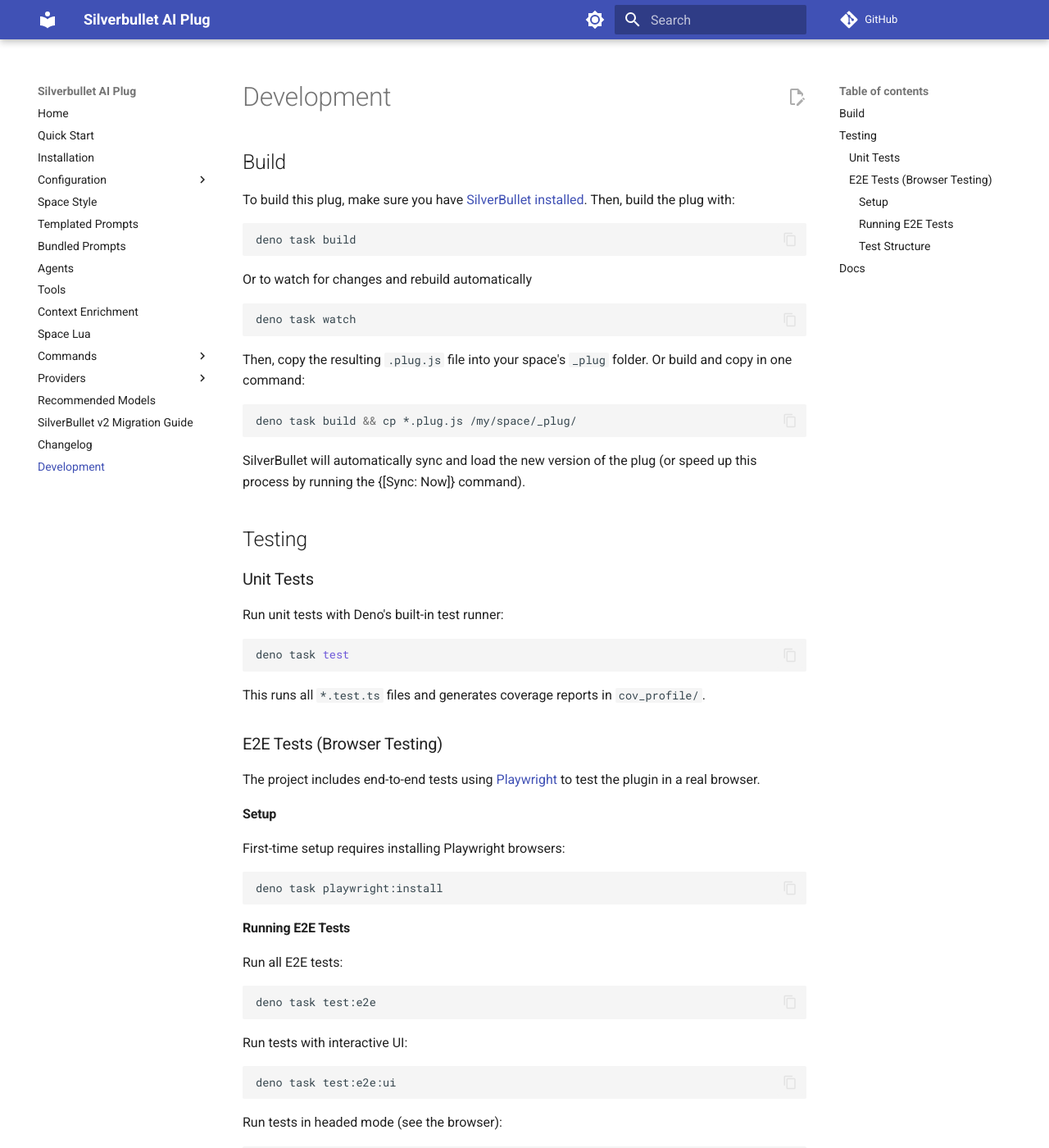
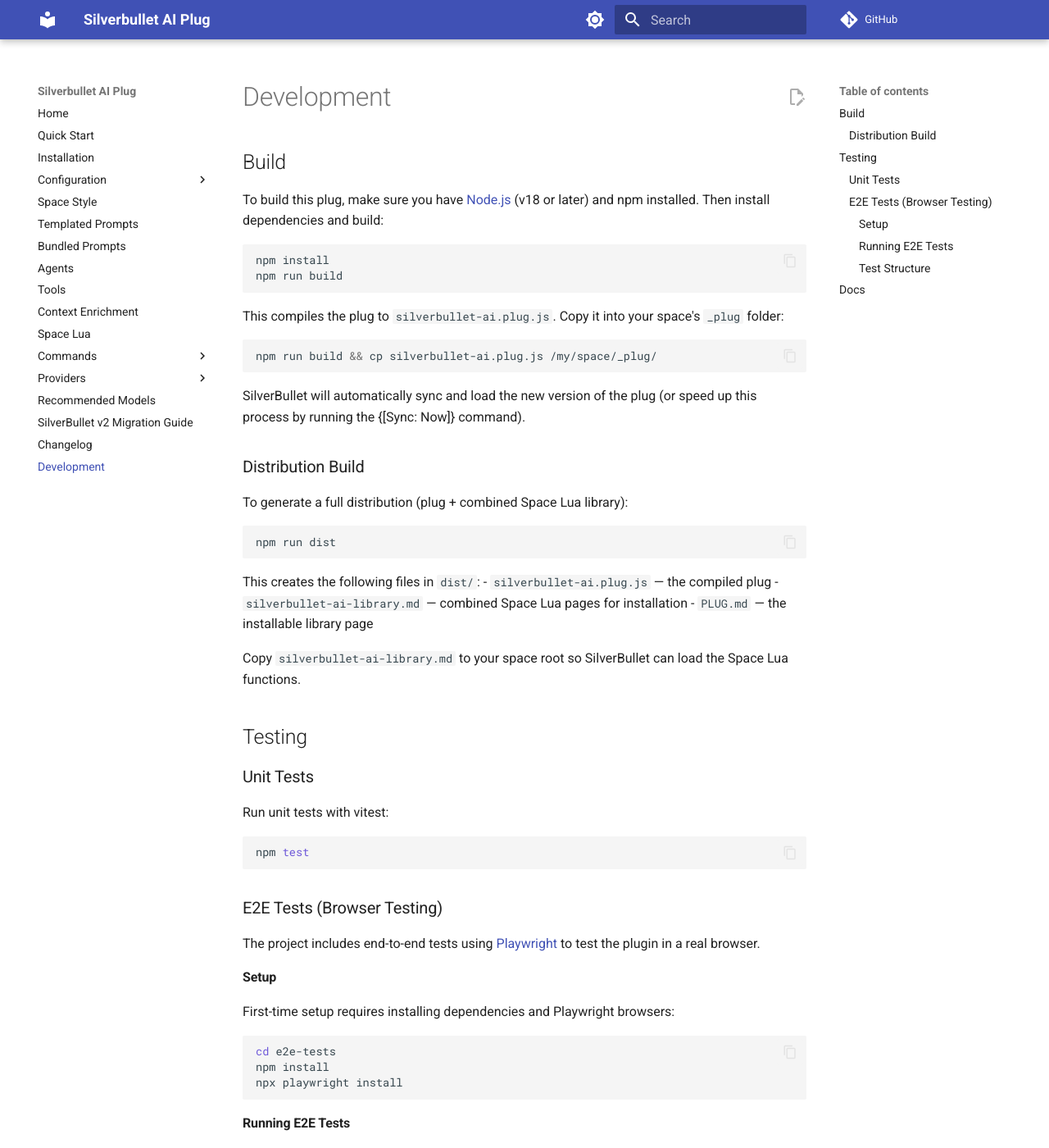
Before and after one commit to justyns/silverbullet-ai, an MkDocs documentation site: the page built from docs/Development.md, in a window 1280 px wide and 1400 px high. Shown: the whole window at 82% size. Built offline with MkDocs 1.6.1 and Material for MkDocs 9.7.7, drawn with Linux system fonts in a browser that asks for light colours; comment, search, counter and statistics services are not loaded; some of the changed text lies outside the part shown.

Commit message:
Migrate build system, update deps, sync upstream changes
- Rename deno-build.yml to build.yml and migrate CI to Node.js/npm
- Update release.yml workflow to latest action versions
- Add package-lock.json and vitest.config.ts for Node.js/npm build
- Add src/lib/attribute.ts and src/lib/frontmatter.ts (local copies replacing
  silverbullet imports that are unavailable in test/CLI environments)
- Update chat-panel.html/js with latest upstream UI changes
- Sync agents.ts, chat-panel.ts, editorUtils.ts, prompts.ts, utils.ts
  with upstream fixes
- Update docs: Changelog, Development guide, Mistral provider docs, e2e README
- Update silverbullet-ai.plug.yaml with new function registrations
- Remove tool list injection entry from changelog

````diff
--- a/assets/chat-panel.html
+++ b/assets/chat-panel.html
@@ -52,6 +52,7 @@
   .ai-chat-header h3 {
     font-size: 14px;
     font-weight: 600;
+    cursor: pointer !important;
   }
 
   .ai-chat-header h3.has-agent {
@@ -237,7 +238,7 @@
     padding: 2px 8px;
     background: var(--subtle-background-color);
     border-radius: 4px;
-    cursor: help;
+    cursor: pointer;
     white-space: nowrap;
     display: flex;
     align-items: center;
--- a/docs/Development.md
+++ b/docs/Development.md
@@ -1,35 +1,44 @@
 ## Build
-To build this plug, make sure you have [SilverBullet installed](https://silverbullet.md/Install). Then, build the plug with:
+
+To build this plug, make sure you have [Node.js](https://nodejs.org/) (v18 or later) and npm installed. Then install dependencies and build:
 
 ```shell
-deno task build
+npm install
+npm run build
 ```
 
-Or to watch for changes and rebuild automatically
+This compiles the plug to `silverbullet-ai.plug.js`. Copy it into your space's `_plug` folder:
 
 ```shell
-deno task watch
-```
-
-Then, copy the resulting `.plug.js` file into your space's `_plug` folder. Or build and copy in one command:
-
-```shell
-deno task build && cp *.plug.js /my/space/_plug/
+npm run build && cp silverbullet-ai.plug.js /my/space/_plug/
 ```
 
 SilverBullet will automatically sync and load the new version of the plug (or speed up this process by running the {[Sync: Now]} command).
+
+### Distribution Build
+
+To generate a full distribution (plug + combined Space Lua library):
+
+```shell
+npm run dist
+```
+
+This creates the following files in `dist/`:
+- `silverbullet-ai.plug.js` — the compiled plug
+- `silverbullet-ai-library.md` — combined Space Lua pages for installation
+- `PLUG.md` — the installable library page
+
+Copy `silverbullet-ai-library.md` to your space root so SilverBullet can load the Space Lua functions.
 
 ## Testing
 
 ### Unit Tests
 
-Run unit tests with Deno's built-in test runner:
+Run unit tests with vitest:
 
 ```shell
-deno task test
+npm test
 ```
-
-This runs all `*.test.ts` files and generates coverage reports in `cov_profile/`.
 
 ### E2E Tests (Browser Testing)
 
@@ -37,10 +46,12 @@
 
 #### Setup
 
-First-time setup requires installing Playwright browsers:
+First-time setup requires installing dependencies and Playwright browsers:
 
 ```shell
-deno task playwright:install
+cd e2e-tests
+npm install
+npx playwright install
 ```
 
 #### Running E2E Tests
@@ -48,27 +59,28 @@
 Run all E2E tests:
 
 ```shell
-deno task test:e2e
+cd e2e-tests
+npx playwright test
 ```
 
 Run tests with interactive UI:
 
 ```shell
-deno task test:e2e:ui
+npx playwright test --ui
 ```
 
 Run tests in headed mode (see the browser):
 
 ```shell
-deno task test:e2e:headed
+npx playwright test --headed
 ```
 
 Run specific browser:
 
 ```shell
-deno task test:e2e --project=chromium
-deno task test:e2e --project=firefox
-deno task test:e2e --project="Mobile Chrome"
+npx playwright test --project=chromium
+npx playwright test --project=firefox
+npx playwright test --project="Mobile Chrome"
 ```
 
 #### Test Structure
--- a/package.json
+++ b/package.json
@@ -5,9 +5,8 @@
   "type": "module",
   "scripts": {
     "build": "npx plug-compile silverbullet-ai.plug.yaml",
-    "build:release": "npx plug-compile silverbullet-ai.plug.yaml --dist dist/",
     "test": "vitest run",
-    "dist": "tsx scripts/build-dist.ts"
+    "dist": "npx plug-compile silverbullet-ai.plug.yaml && tsx scripts/build-dist.ts"
   },
   "dependencies": {
     "@silverbulletmd/silverbullet": ">=2.5.3",
--- a/silverbullet-ai.plug.yaml
+++ b/silverbullet-ai.plug.yaml
@@ -139,6 +139,8 @@
     path: src/chat-panel.ts:exportPanelChat
   getChatStatus:
     path: src/chat-panel.ts:getChatStatus
+  getPollState:
+    path: src/chat-panel.ts:getPollState
   resetSessionTokenUsage:
     path: src/chat-panel.ts:resetSessionTokenUsage
   toggleRagEnabled:
````
Also changed, not shown: docs/Changelog.md (+12 -4 lines), docs/Providers/Mistral Ai.md (+3 -1 lines), e2e-tests/README.md (+18 -18 lines), vitest.config.ts (added, +7 -0 lines), 12 other files.
